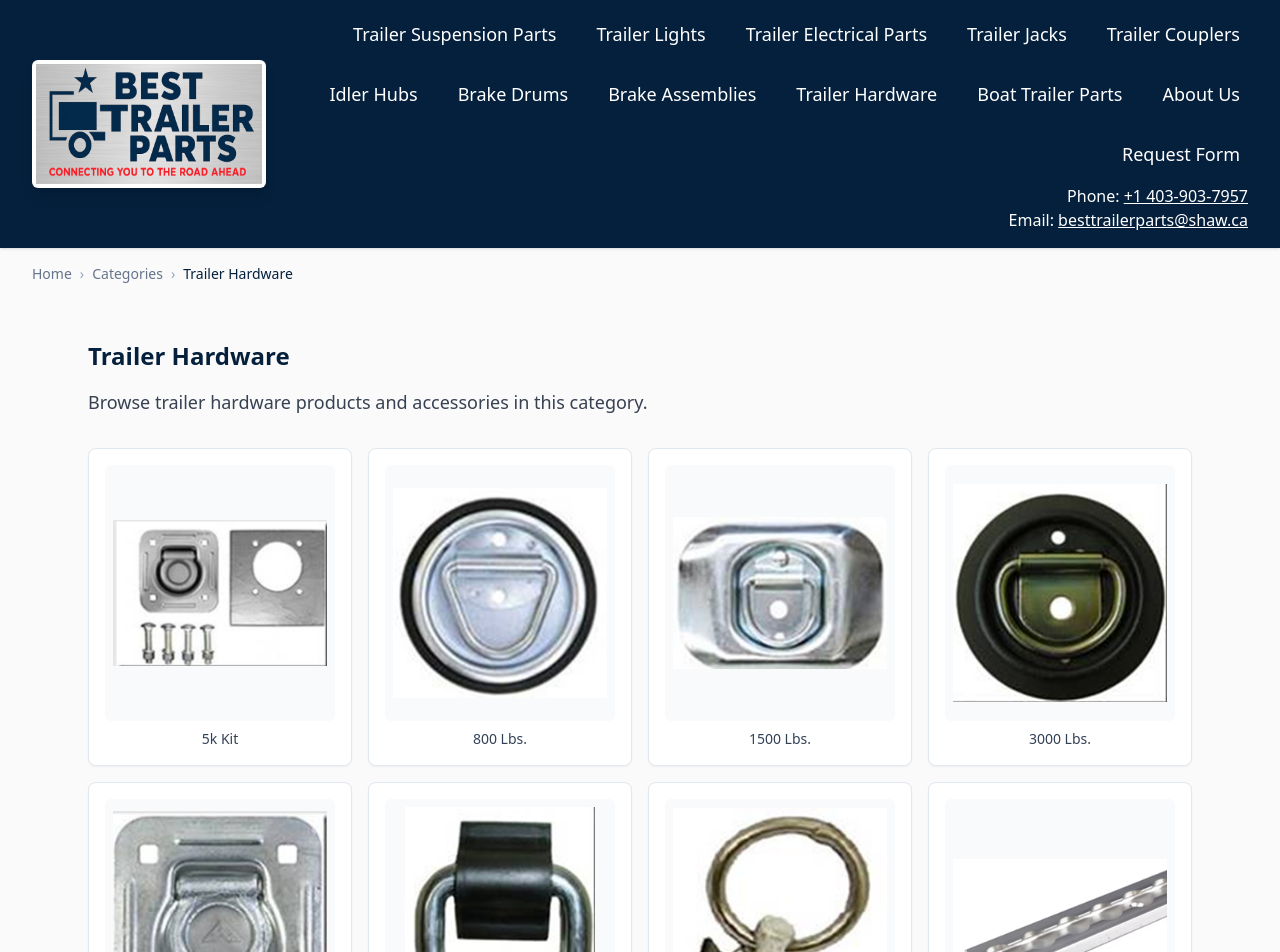
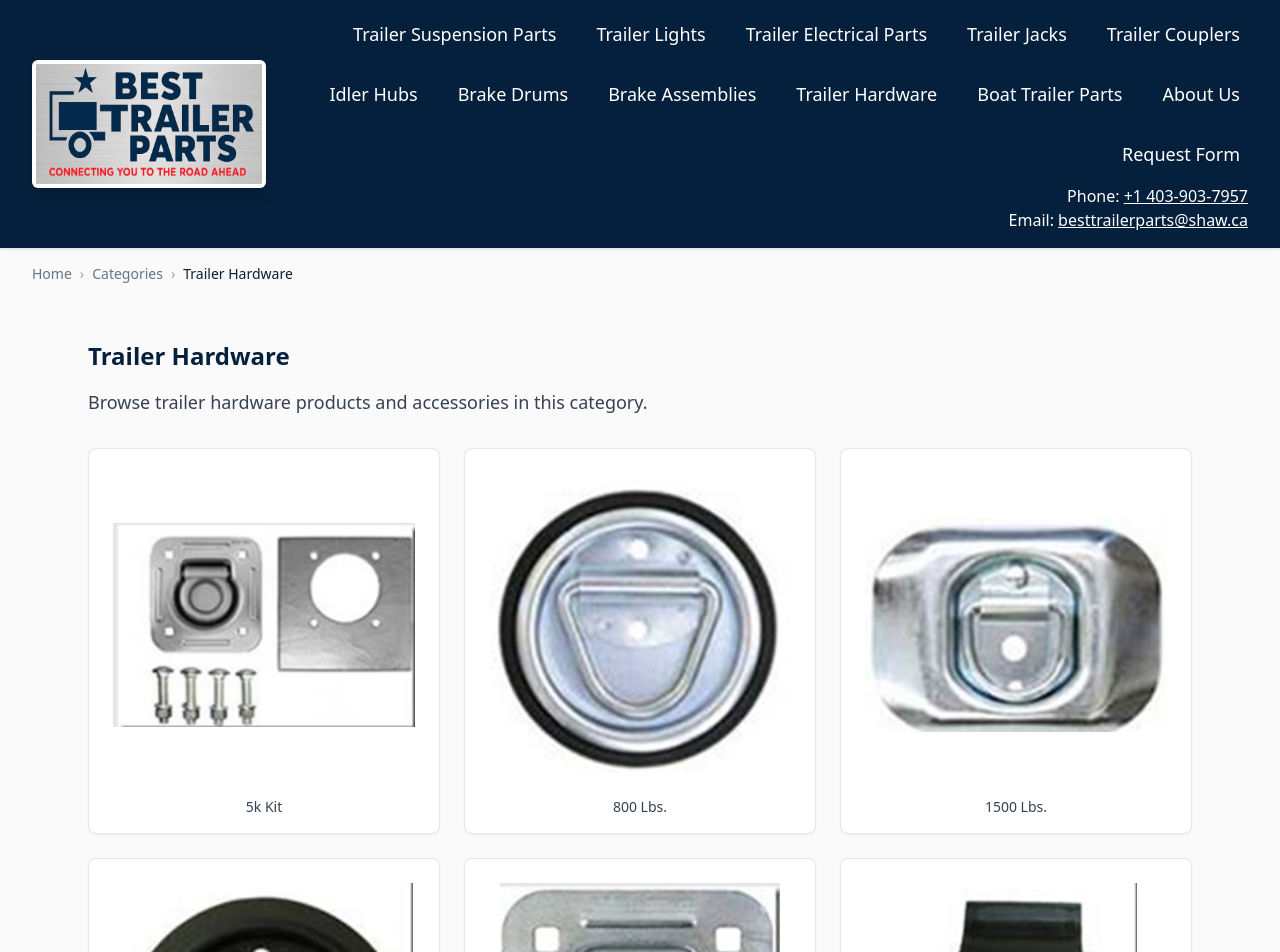
Before and after one commit to Xtrainxs/Best-Trailer-Parts, a Next.js app: page /categories/trailer-hardware in a window 1280 px wide. Shown: the top 952 px of the page. Built offline with nearby package versions, Linux system fonts and the light colour scheme.

Commit message:
Improve product image clarity on Trailer Hardware and Boat Trailer Parts pages

```diff
--- a/src/app/categories/boat-trailer-parts/page.tsx
+++ b/src/app/categories/boat-trailer-parts/page.tsx
@@ -56,19 +56,24 @@ export default async function BoatTrailerPartsPage() {
       <h1 className="text-2xl font-bold mb-4 text-[#05203C]">Boat Trailer Parts</h1>
       <p className="text-lg text-gray-700 mb-8">Browse boat trailer parts and accessories in this category.</p>
 
-      <div className="grid grid-cols-1 sm:grid-cols-2 lg:grid-cols-4 gap-4 mb-8">
+      <div className="grid grid-cols-1 sm:grid-cols-2 lg:grid-cols-3 gap-6 mb-8">
         {images.map((img, idx) => {
           const imageSrc = `/images/Boat%20Trailer%20Parts/${img}`;
           const label = decodeURIComponent(img.split("/").pop() || img).replace(/\.(png|jpg|jpeg|webp|avif|gif)$/i, "");
 
           return (
-            <div key={img} className="bg-white border border-slate-200 rounded-lg shadow-sm p-4 flex flex-col items-center w-full">
-              <div className="relative w-full h-56 sm:h-64 bg-slate-50 rounded-md p-2 mb-2 overflow-hidden">
+            <div key={img} className="bg-white border border-slate-200 rounded-lg shadow-sm hover:shadow-md transition-shadow p-4 flex flex-col items-center w-full">
+              <div className="relative w-full h-64 sm:h-72 lg:h-80 rounded-md p-2 mb-3 overflow-hidden">
                 <a href={imageSrc} target="_blank" rel="noopener noreferrer" className="block h-full w-full" title="Open full-size image">
-                  <img src={imageSrc} alt={`Boat trailer part ${idx + 1}`} className="h-full w-full object-contain object-center" />
+                  <img
+                    src={imageSrc}
+                    alt={`Boat trailer part ${idx + 1}`}
+                    className="h-full w-full object-contain object-center"
+                    loading="lazy"
+                  />
                 </a>
               </div>
-              <span className="text-slate-700 text-sm text-center break-words">{label}</span>
+              <span className="text-slate-700 text-sm text-center break-words font-medium">{label}</span>
             </div>
           );
         })}
--- a/src/app/categories/trailer-hardware/page.tsx
+++ b/src/app/categories/trailer-hardware/page.tsx
@@ -29,7 +29,7 @@ export default async function TrailerHardwarePage() {
         Browse trailer hardware products and accessories in this category.
       </p>
 
-      <div className="grid grid-cols-1 sm:grid-cols-2 lg:grid-cols-4 gap-4 mb-8">
+      <div className="grid grid-cols-1 sm:grid-cols-2 lg:grid-cols-3 gap-6 mb-8">
         {hardwareImages.map((img, idx) => {
           const isTrailerPartsImage = /^Trailer Parts\s+\d+\.png$/i.test(img);
           const imageSrc = `/images/Trailer%20Hardware/${encodeURIComponent(img)}`;
@@ -37,20 +37,21 @@ export default async function TrailerHardwarePage() {
           return (
             <div
               key={img}
-              className={`${isTrailerPartsImage ? "sm:col-span-2 lg:col-span-4" : ""} bg-white border border-slate-200 rounded-lg shadow-sm p-4 flex flex-col items-center w-full`}
+              className={`${isTrailerPartsImage ? "sm:col-span-2 lg:col-span-3" : ""} bg-white border border-slate-200 rounded-lg shadow-sm hover:shadow-md transition-shadow p-4 flex flex-col items-center w-full`}
             >
               <div
-                className={`relative w-full ${isTrailerPartsImage ? "max-w-6xl h-[28rem] sm:h-[34rem]" : "h-56 sm:h-64"} bg-slate-50 rounded-md p-2 mb-2 overflow-hidden`}
+                className={`relative w-full ${isTrailerPartsImage ? "max-w-6xl h-[28rem] sm:h-[34rem]" : "h-64 sm:h-72 lg:h-80"} rounded-md p-2 mb-3 overflow-hidden`}
               >
                 <a href={imageSrc} target="_blank" rel="noopener noreferrer" className="block h-full w-full" title="Open full-size image">
                   <img
                     src={imageSrc}
                     alt={`Trailer hardware ${idx + 1}`}
                     className="h-full w-full object-contain object-center"
+                    loading="lazy"
                   />
                 </a>
               </div>
-              <span className="text-slate-700 text-sm text-center break-words">
+              <span className="text-slate-700 text-sm text-center break-words font-medium">
                 {img
                   .replace(/\.(png|jpg)$/i, "")
                   .replace(/^Trailer Parts\s+\d+$/i, "Trailer Parts")}
```
